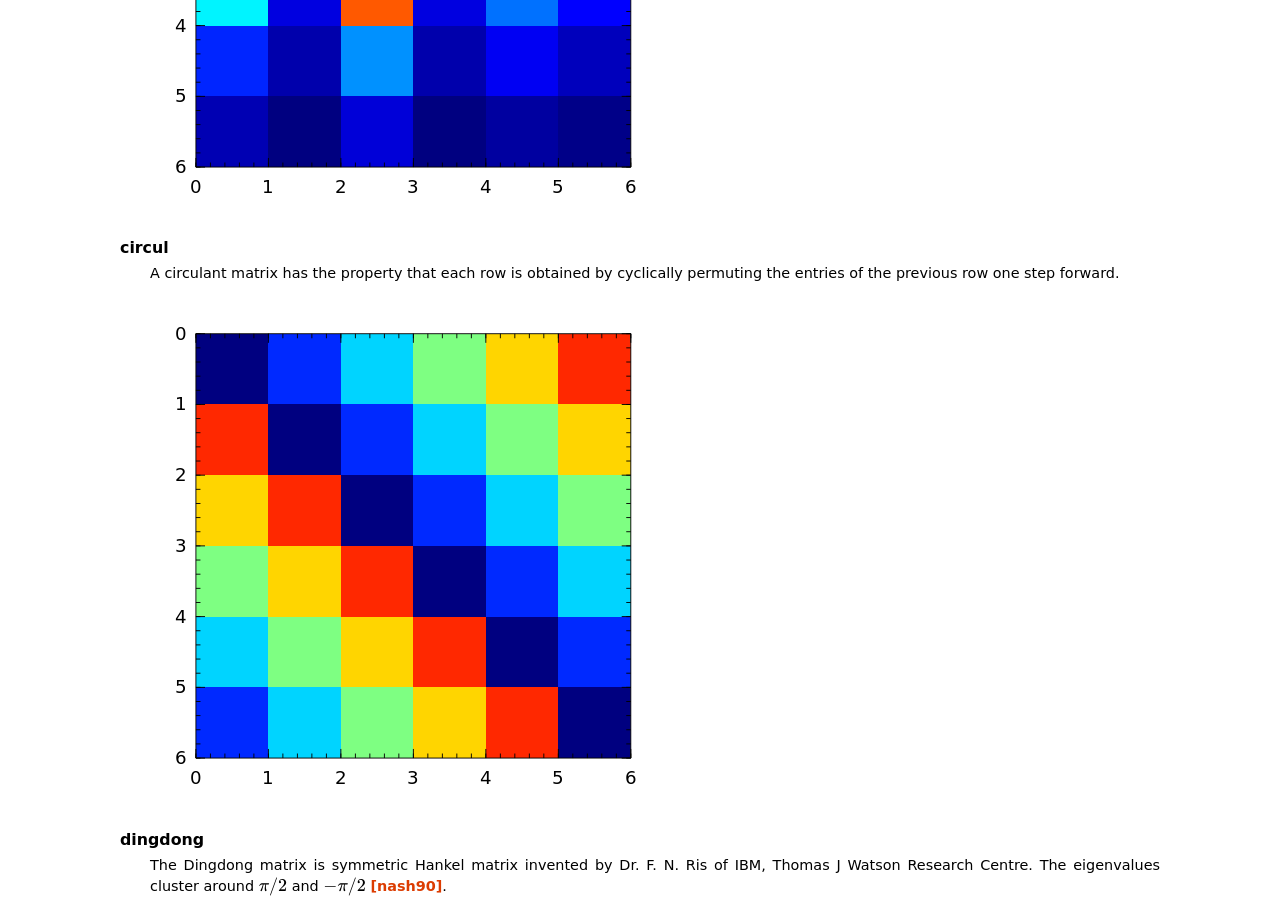
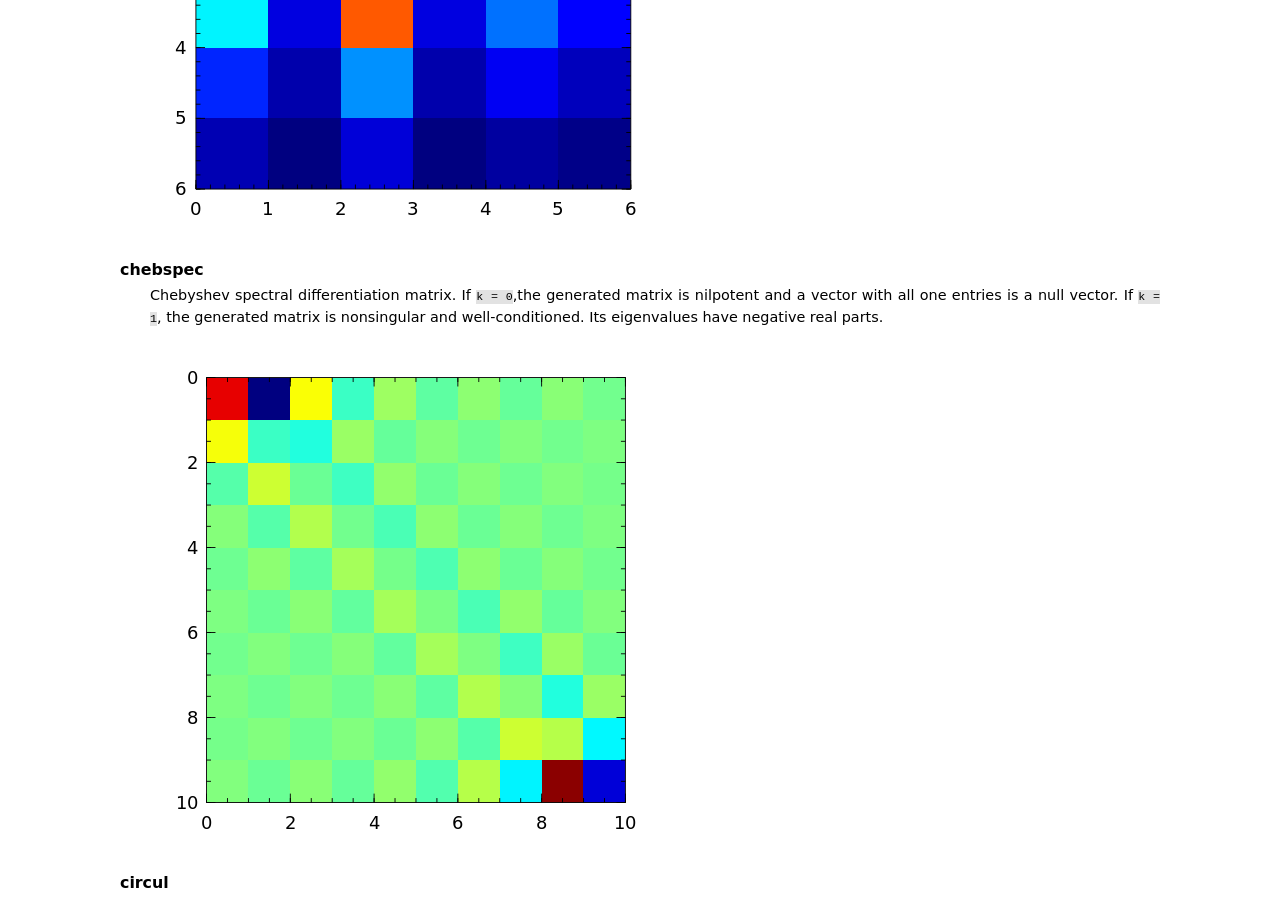
Before and after one commit to JuliaLinearAlgebra/MatrixDepot.jl, a Sphinx documentation site: the page built from doc/matrices.rst, in a window 1280 px wide and 900 px high, scrolled down 1056 px. Built offline with Sphinx 7.4.7, drawn with Linux system fonts in a browser that asks for light colours.

Commit message:
add info for chebspec matrix

```diff
--- a/doc/matrices.rst
+++ b/doc/matrices.rst
@@ -5,6 +5,7 @@ Matrices in the Collection
 --------------------------
 
 * :term:`cauchy`
+* :term:`chebspec`
 * :term:`circul`
 * :term:`dingdong`
 * :term:`forsythe`
@@ -27,9 +28,18 @@ Matrices in the Collection
 .. glossary::
    :sorted:
 
+   chebspec
+      Chebyshev spectral differentiation matrix.
+      If ``k = 0``,the generated matrix is nilpotent and a vector with
+      all one entries is a null vector. If ``k = 1``, the generated matrix
+      is nonsingular and well-conditioned. Its eigenvalues have negative
+      real parts.
+
+      .. image:: images/chebspec.png
+
    invol
       An involutory matrix, i.e., a matrix that is its own inverse.
-      See [hoca63]_
+      See [hoca63]_.
 
       .. image:: images/invol.png
 
```
Also changed, not shown: doc/images/chebspec.png (added).
